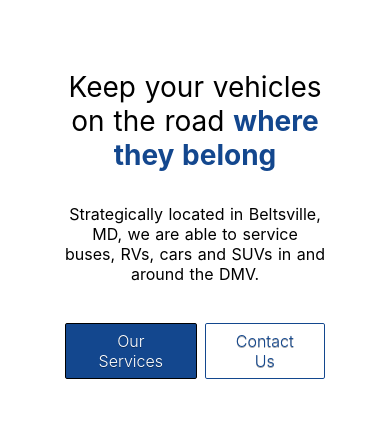
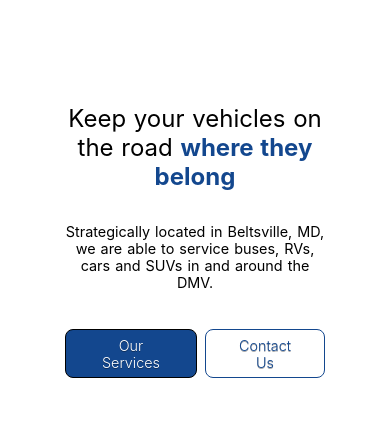
Before and after one commit to logan-connolly/atelbus, a Nuxt app: page / in a window 390 px wide. Shown: the part 172-601 px from the top of the page. Built offline with nearby package versions, Linux system fonts and the light colour scheme.

Commit message:
Add some front page styling

```diff
--- a/pages/index.vue
+++ b/pages/index.vue
@@ -32,24 +32,25 @@ export default {};
   gap: 2em;
   text-align: center;
 }
-
 .welcome-title {
   font-size: 2.75rem;
 }
-
 .welcome-subtitle {
   font-size: 2.75rem;
   font-weight: bold;
   color: #13478e;
 }
-
 @media screen and (max-width: 600px) {
   .welcome-title {
-    font-size: 1.75rem;
+    margin-top: 2rem;
+    font-size: 1.5rem;
   }
   .welcome-subtitle {
-    font-size: 1.75rem;
+    font-size: 1.5rem;
     font-weight: 700;
+  }
+  .welcome-info {
+    font-size: 0.9rem;
   }
 }
 
@@ -58,13 +59,12 @@ export default {};
   justify-content: start;
   gap: 0.5em;
 }
-
 .button {
   display: inline-block;
   padding: 0.46em 1.6em;
   border: 0.1em solid #000000;
   margin: 0 0.2em 0.2em 0;
-  border-radius: 0.12em;
+  border-radius: 8px;
   box-sizing: border-box;
   text-decoration: none;
   font-weight: 300;
@@ -74,26 +74,23 @@ export default {};
   text-align: center;
   transition: all 0.15s;
 }
-
 .button:hover {
   text-shadow: 0 0 2em rgba(255, 255, 255, 1);
 }
-
 .button__primary {
   background-color: #13478e;
   color: #fff;
 }
-
 .button__secondary {
   border-color: #13478e;
   background-color: rgba(0, 0, 0, 0);
   color: #13478e;
 }
-
 @media all and (max-width: 30em) {
   .button {
     display: block;
     margin: 0.4em auto;
+    font-size: 0.9rem;
   }
 }
 </style>
```
